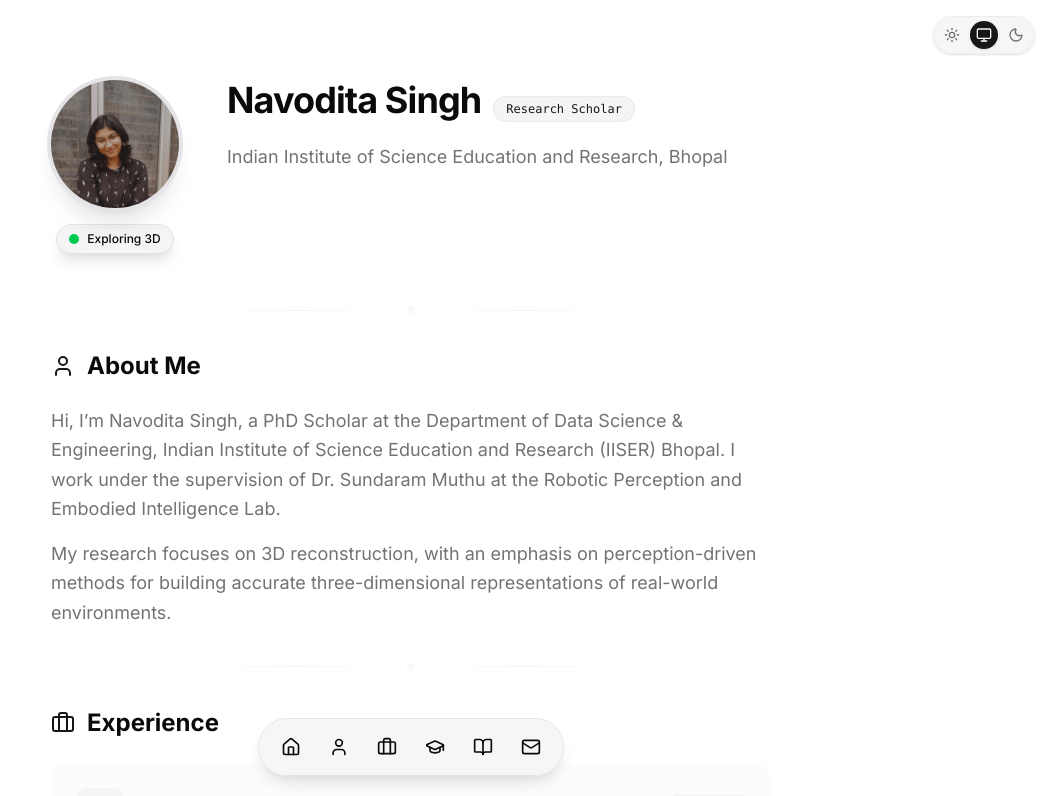
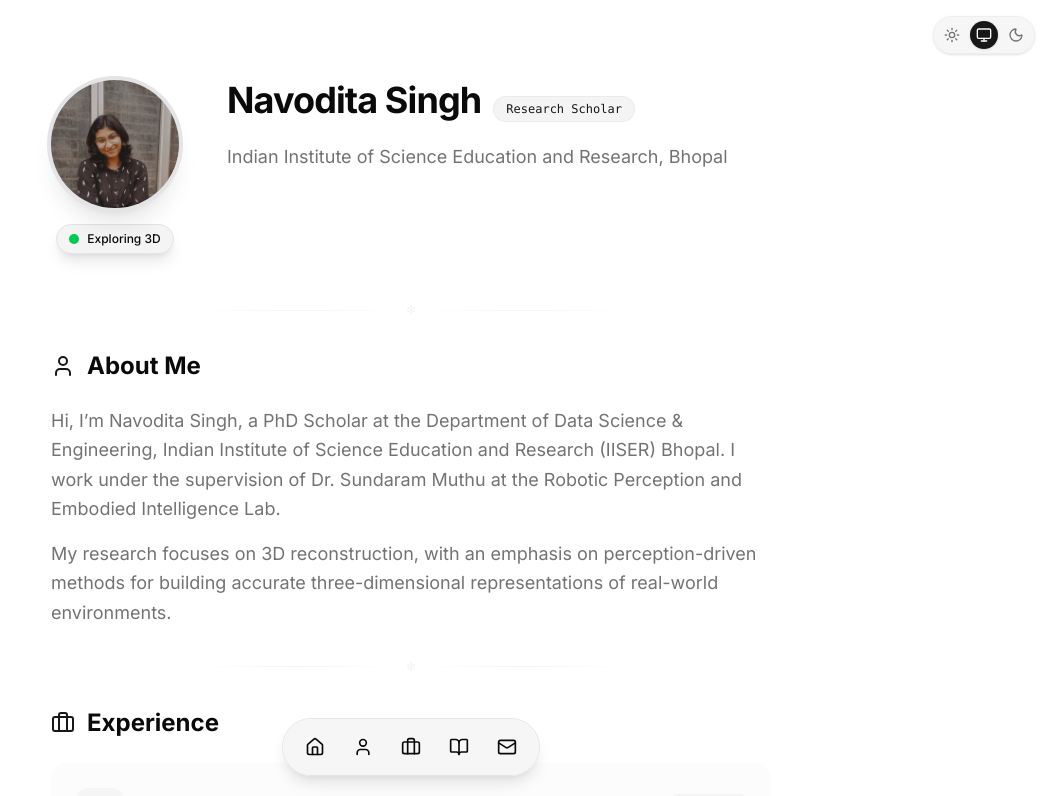
Before and after one commit to titanjagpreet/navo-pf, a Next.js app: page / in a window 1280 px wide. Shown: the top 796 px of the page, without its empty margins (229-1280 px from the left). Built offline with nearby package versions, Linux system fonts and the light colour scheme.

Commit message:
removed education icon from floating dock naviagtion

```diff
--- a/app/page.tsx
+++ b/app/page.tsx
@@ -34,7 +34,7 @@ export default function Home() {
           <DockLink href="#" icon={<HomeIcon className="w-5 h-5 sm:w-6 sm:h-6 lg:w-5 lg:h-5" />} label="Home" />
           <DockLink href="#about" icon={<User className="w-5 h-5 sm:w-6 sm:h-6 lg:w-5 lg:h-5" />} label="About" />
           <DockLink href="#affiliation" icon={<Briefcase className="w-5 h-5 sm:w-6 sm:h-6 lg:w-5 lg:h-5" />} label="Experience" />
-          <DockLink href="#education" icon={<GraduationCap className="w-5 h-5 sm:w-6 sm:h-6 lg:w-5 lg:h-5" />} label="Education" />
+          {/* <DockLink href="#education" icon={<GraduationCap className="w-5 h-5 sm:w-6 sm:h-6 lg:w-5 lg:h-5" />} label="Education" /> */}
           <DockLink href="#research" icon={<BookOpen className="w-5 h-5 sm:w-6 sm:h-6 lg:w-5 lg:h-5" />} label="Research" />
           <DockLink href="#contact" icon={<Mail className="w-5 h-5 sm:w-6 sm:h-6 lg:w-5 lg:h-5" />} label="Contact" />
         </div>
```
